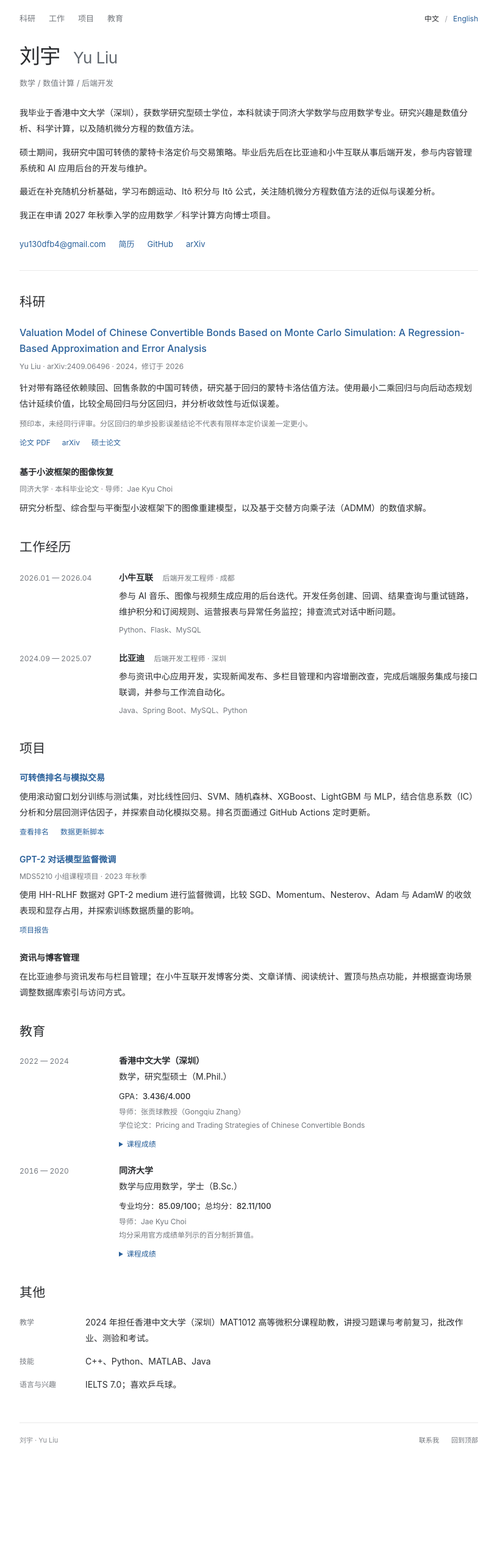
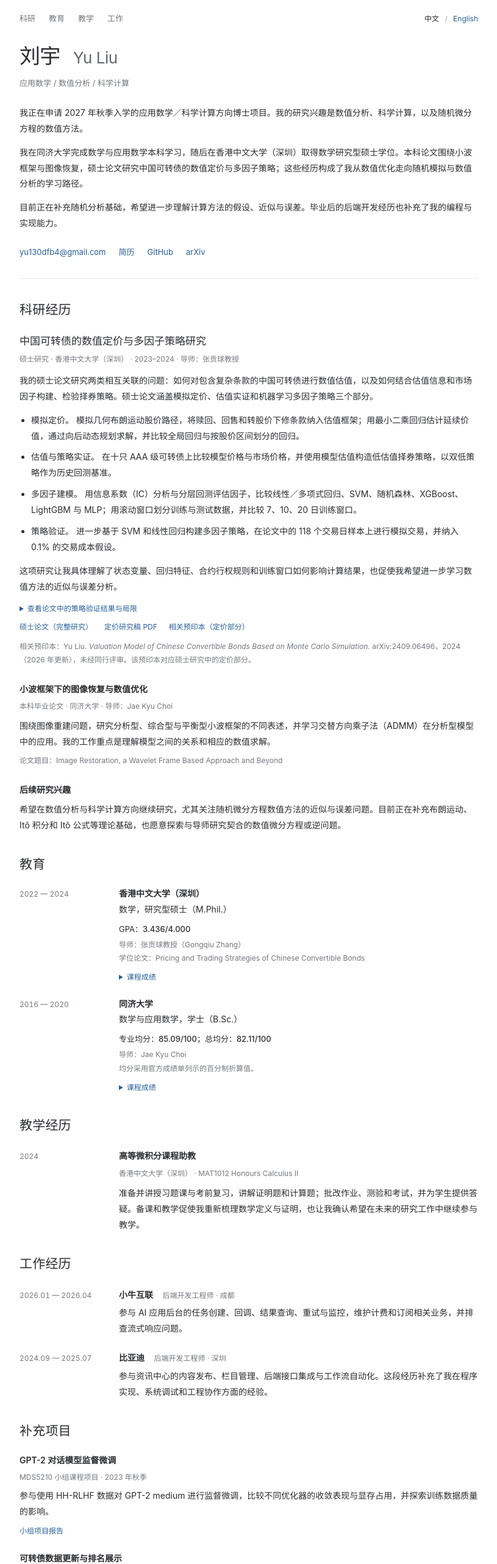
Before and after one commit to Aquareo/Aquareo.github.io, a plain HTML site: page dist/index.html in a window 1280 px wide. Shown: the part 40-2604 px from the top of the page at 61% size, without its empty margins (232-1047 px from the left). Before the commit the page ends 2445 px from the top, so only its background shows below. Drawn offline with Linux system fonts and the light colour scheme.

Commit message:
Present complete thesis scope in application-focused bilingual profile

```diff
--- a/dist/index.html
+++ b/dist/index.html
@@ -4,7 +4,7 @@
   <meta charset="UTF-8">
   <meta name="viewport" content="width=device-width, initial-scale=1">
   <meta name="theme-color" content="#ffffff">
-  <meta name="description" content="刘宇（Yu Liu）的个人主页：数学研究、可转债定价、后端开发与项目经历。">
+  <meta name="description" content="刘宇（Yu Liu）的博士申请主页：数值分析、科学计算、完整硕士研究、教育与教学经历。">
   <title>刘宇 · Yu Liu</title>
   <link rel="icon" href="assets/favicon.svg" type="image/svg+xml">
   <link rel="stylesheet" href="styles.css">
@@ -18,21 +18,15 @@
   <main class="page">
     <header class="profile" id="about">
       <div class="topbar">
-      <nav aria-label="页面导航">
-        <a href="#research">科研</a>
-        <a href="#experience">工作</a>
-        <a href="#projects">项目</a>
-        <a href="#education">教育</a>
-      </nav>
+      <nav aria-label="页面导航"><a href="#research">科研</a><a href="#education">教育</a><a href="#teaching">教学</a><a href="#experience">工作</a></nav>
       <div class="language-switch" aria-label="语言"><a href="./" lang="zh-CN" hreflang="zh-CN" aria-current="page">中文</a><span aria-hidden="true"> / </span><a href="en/" lang="en" hreflang="en">English</a></div>
       </div>
       <h1>刘宇 <span>Yu Liu</span></h1>
-      <p class="subtitle">数学 / 数值计算 / 后端开发</p>
+      <p class="subtitle">应用数学 / 数值分析 / 科学计算</p>
       <div class="bio">
-        <p>我毕业于香港中文大学（深圳），获数学研究型硕士学位，本科就读于同济大学数学与应用数学专业。研究兴趣是数值分析、科学计算，以及随机微分方程的数值方法。</p>
-        <p>硕士期间，我研究中国可转债的蒙特卡洛定价与交易策略。毕业后先后在比亚迪和小牛互联从事后端开发，参与内容管理系统和 AI 应用后台的开发与维护。</p>
-        <p>最近在补充随机分析基础，学习布朗运动、Itô 积分与 Itô 公式，关注随机微分方程数值方法的近似与误差分析。</p>
-        <p>我正在申请 2027 年秋季入学的应用数学／科学计算方向博士项目。</p>
+        <p>我正在申请 2027 年秋季入学的应用数学／科学计算方向博士项目。我的研究兴趣是数值分析、科学计算，以及随机微分方程的数值方法。</p>
+        <p>我在同济大学完成数学与应用数学本科学习，随后在香港中文大学（深圳）取得数学研究型硕士学位。本科论文围绕小波框架与图像恢复，硕士论文研究中国可转债的数值定价与多因子策略；这些经历构成了我从数值优化走向随机模拟与数值分析的学习路径。</p>
+        <p>目前正在补充随机分析基础，希望进一步理解计算方法的假设、近似与误差。毕业后的后端开发经历也补充了我的编程与实现能力。</p>
       </div>
       <div class="profile-links" aria-label="联系方式与个人资料">
         <a href="mailto:yu130dfb4@gmail.com">yu130dfb4@gmail.com</a>
@@ -43,57 +37,31 @@
     </header>
 
     <section id="research" aria-labelledby="research-heading">
-      <h2 id="research-heading">科研</h2>
+      <h2 id="research-heading">科研经历</h2>
       <article class="publication">
-        <h3><a href="assets/convertible-bonds-preprint.pdf" target="_blank" rel="noopener">Valuation Model of Chinese Convertible Bonds Based on Monte Carlo Simulation: A Regression-Based Approximation and Error Analysis</a></h3>
-        <p class="meta">Yu Liu · arXiv:2409.06496 · 2024，修订于 2026</p>
-        <p>针对带有路径依赖赎回、回售条款的中国可转债，研究基于回归的蒙特卡洛估值方法。使用最小二乘回归与向后动态规划估计延续价值，比较全局回归与分区回归，并分析收敛性与近似误差。</p>
-        <p class="note">预印本，未经同行评审。分区回归的单步投影误差结论不代表有限样本定价误差一定更小。</p>
-        <p class="resource-links"><a href="assets/convertible-bonds-preprint.pdf" target="_blank" rel="noopener">论文 PDF</a><a href="https://arxiv.org/abs/2409.06496" target="_blank" rel="noopener">arXiv</a><a href="assets/Thesis.pdf" target="_blank" rel="noopener">硕士论文</a></p>
+        <h3>中国可转债的数值定价与多因子策略研究</h3>
+        <p class="meta">硕士研究 · 香港中文大学（深圳） · 2023–2024 · 导师：张贡球教授</p>
+        <p>我的硕士论文研究两类相互关联的问题：如何对包含复杂条款的中国可转债进行数值估值，以及如何结合估值信息和市场因子构建、检验择券策略。硕士论文涵盖模拟定价、估值实证和机器学习多因子策略三个部分。</p>
+        <ul class="research-contributions">
+          <li><strong>模拟定价。</strong>模拟几何布朗运动股价路径，将赎回、回售和转股价下修条款纳入估值框架；用最小二乘回归估计延续价值，通过向后动态规划求解，并比较全局回归与按股价区间划分的回归。</li>
+          <li><strong>估值与策略实证。</strong>在十只 AAA 级可转债上比较模型价格与市场价格，并使用模型估值构造低估值择券策略，以双低策略作为历史回测基准。</li>
+          <li><strong>多因子建模。</strong>用信息系数（IC）分析与分层回测评估因子，比较线性／多项式回归、SVM、随机森林、XGBoost、LightGBM 与 MLP；用滚动窗口划分训练与测试数据，并比较 7、10、20 日训练窗口。</li>
+          <li><strong>策略验证。</strong>进一步基于 SVM 和线性回归构建多因子策略，在论文中的 118 个交易日样本上进行模拟交易，并纳入 0.1% 的交易成本假设。</li>
+        </ul>
+        <p>这项研究让我具体理解了状态变量、回归特征、合约行权规则和训练窗口如何影响计算结果，也促使我希望进一步学习数值方法的近似与误差分析。</p>
+        <details class="research-results"><summary>查看论文中的策略验证结果与局限</summary><p>硕士论文第 4 章表 4.8 报告：在 2023 年 2–7 月、118 个交易日的样本中，SVM 与线性回归策略的年化收益分别为 13.22% 和 18.62%，交易成本假设为 0.1%。这些是特定样本和设定下的历史模拟结果，不等同于实盘表现。论文也指出数据量有限，以及部分非线性模型存在过拟合问题。</p></details>
+        <p class="resource-links"><a href="assets/Thesis.pdf" target="_blank" rel="noopener">硕士论文（完整研究）</a><a href="assets/convertible-bonds-preprint.pdf" target="_blank" rel="noopener">定价研究稿 PDF</a><a href="https://arxiv.org/abs/2409.06496" target="_blank" rel="noopener">相关预印本（定价部分）</a></p>
+        <p class="note">相关预印本：Yu Liu. <cite>Valuation Model of Chinese Convertible Bonds Based on Monte Carlo Simulation.</cite> arXiv:2409.06496，2024（2026 年更新），未经同行评审。该预印本对应硕士研究中的定价部分。</p>
       </article>
       <article class="research-note">
-        <h3>基于小波框架的图像恢复</h3>
-        <p class="meta">同济大学 · 本科毕业论文 · 导师：Jae Kyu Choi</p>
-        <p>研究分析型、综合型与平衡型小波框架下的图像重建模型，以及基于交替方向乘子法（ADMM）的数值求解。</p>
+        <h3>小波框架下的图像恢复与数值优化</h3>
+        <p class="meta">本科毕业论文 · 同济大学 · 导师：Jae Kyu Choi</p>
+        <p>围绕图像重建问题，研究分析型、综合型与平衡型小波框架的不同表述，并学习交替方向乘子法（ADMM）在分析型模型中的应用。我的工作重点是理解模型之间的关系和相应的数值求解。</p>
+        <p class="meta">论文题目：Image Restoration, a Wavelet Frame Based Approach and Beyond</p>
       </article>
-    </section>
-
-    <section id="experience" aria-labelledby="experience-heading">
-      <h2 id="experience-heading">工作经历</h2>
-      <article class="dated-entry">
-        <p class="date">2026.01 — 2026.04</p>
-        <div>
-          <h3>小牛互联 <span class="role">后端开发工程师 · 成都</span></h3>
-          <p>参与 AI 音乐、图像与视频生成应用的后台迭代。开发任务创建、回调、结果查询与重试链路，维护积分和订阅规则、运营报表与异常任务监控；排查流式对话中断问题。</p>
-          <p class="meta">Python、Flask、MySQL</p>
-        </div>
-      </article>
-      <article class="dated-entry">
-        <p class="date">2024.09 — 2025.07</p>
-        <div>
-          <h3>比亚迪 <span class="role">后端开发工程师 · 深圳</span></h3>
-          <p>参与资讯中心应用开发，实现新闻发布、多栏目管理和内容增删改查，完成后端服务集成与接口联调，并参与工作流自动化。</p>
-          <p class="meta">Java、Spring Boot、MySQL、Python</p>
-        </div>
-      </article>
-    </section>
-
-    <section id="projects" aria-labelledby="projects-heading">
-      <h2 id="projects-heading">项目</h2>
-      <article class="project-entry">
-        <h3><a href="bonds/">可转债排名与模拟交易</a></h3>
-        <p>使用滚动窗口划分训练与测试集，对比线性回归、SVM、随机森林、XGBoost、LightGBM 与 MLP，结合信息系数（IC）分析和分层回测评估因子，并探索自动化模拟交易。排名页面通过 GitHub Actions 定时更新。</p>
-        <p class="resource-links"><a href="bonds/">查看排名</a><a href="https://github.com/Aquareo/Aquareo.github.io/blob/main/update_website.py" target="_blank" rel="noopener">数据更新脚本</a></p>
-      </article>
-      <article class="project-entry">
-        <h3><a href="assets/GPT2-SFT-report.pdf" target="_blank" rel="noopener">GPT-2 对话模型监督微调</a></h3>
-        <p class="meta">MDS5210 小组课程项目 · 2023 年秋季</p>
-        <p>使用 HH-RLHF 数据对 GPT-2 medium 进行监督微调，比较 SGD、Momentum、Nesterov、Adam 与 AdamW 的收敛表现和显存占用，并探索训练数据质量的影响。</p>
-        <p class="resource-links"><a href="assets/GPT2-SFT-report.pdf" target="_blank" rel="noopener">项目报告</a></p>
-      </article>
-      <article class="project-entry">
-        <h3>资讯与博客管理</h3>
-        <p>在比亚迪参与资讯发布与栏目管理；在小牛互联开发博客分类、文章详情、阅读统计、置顶与热点功能，并根据查询场景调整数据库索引与访问方式。</p>
+      <article class="research-note">
+        <h3>后续研究兴趣</h3>
+        <p>希望在数值分析与科学计算方向继续研究，尤其关注随机微分方程数值方法的近似与误差问题。目前正在补充布朗运动、Itô 积分和 Itô 公式等理论基础，也愿意探索与导师研究契合的数值微分方程或逆问题。</p>
       </article>
     </section>
 
@@ -109,14 +77,24 @@
       </div>
     </section>
 
-    <section id="more" aria-labelledby="more-heading">
-      <h2 id="more-heading">其他</h2>
-      <dl class="additional-info">
-        <div><dt>教学</dt><dd>2024 年担任香港中文大学（深圳）MAT1012 高等微积分课程助教，讲授习题课与考前复习，批改作业、测验和考试。</dd></div>
-        <div><dt>技能</dt><dd>C++、Python、MATLAB、Java</dd></div>
-        <div><dt>语言与兴趣</dt><dd>IELTS 7.0；喜欢乒乓球。</dd></div>
-      </dl>
+    <section id="teaching" aria-labelledby="teaching-heading">
+      <h2 id="teaching-heading">教学经历</h2>
+      <article class="dated-entry"><p class="date">2024</p><div><h3>高等微积分课程助教</h3><p class="meta">香港中文大学（深圳） · MAT1012 Honours Calculus II</p><p>准备并讲授习题课与考前复习，讲解证明题和计算题；批改作业、测验和考试，并为学生提供答疑。备课和教学促使我重新梳理数学定义与证明，也让我确认希望在未来的研究工作中继续参与教学。</p></div></article>
     </section>
+
+    <section id="experience" aria-labelledby="experience-heading">
+      <h2 id="experience-heading">工作经历</h2>
+      <article class="dated-entry"><p class="date">2026.01 — 2026.04</p><div><h3>小牛互联 <span class="role">后端开发工程师 · 成都</span></h3><p>参与 AI 应用后台的任务创建、回调、结果查询、重试与监控，维护计费和订阅相关业务，并排查流式响应问题。</p></div></article>
+      <article class="dated-entry"><p class="date">2024.09 — 2025.07</p><div><h3>比亚迪 <span class="role">后端开发工程师 · 深圳</span></h3><p>参与资讯中心的内容发布、栏目管理、后端接口集成与工作流自动化。这段经历补充了我在程序实现、系统调试和工程协作方面的经验。</p></div></article>
+    </section>
+
+    <section id="projects" aria-labelledby="projects-heading">
+      <h2 id="projects-heading">补充项目</h2>
+      <article class="project-entry"><h3>GPT-2 对话模型监督微调</h3><p class="meta">MDS5210 小组课程项目 · 2023 年秋季</p><p>参与使用 HH-RLHF 数据对 GPT-2 medium 进行监督微调，比较不同优化器的收敛表现与显存占用，并探索训练数据质量的影响。</p><p class="resource-links"><a href="assets/GPT2-SFT-report.pdf" target="_blank" rel="noopener">小组项目报告</a></p></article>
+      <article class="project-entry"><h3>可转债数据更新与排名展示</h3><p>研究之外的数据处理与自动化实践：采集数据，按筛选规则生成排名，并通过 GitHub Actions 定时更新。本网页中的排名脚本是展示与工程工具，不是硕士论文中完整定价和多因子回测框架的复现。</p><p class="resource-links"><a href="bonds/">排名页面</a><a href="https://github.com/Aquareo/Aquareo.github.io/blob/main/update_website.py" target="_blank" rel="noopener">数据更新脚本</a></p></article>
+    </section>
+
+    <section id="more" aria-labelledby="more-heading"><h2 id="more-heading">技能与其他</h2><dl class="additional-info"><div><dt>编程</dt><dd>C++、Python、MATLAB、Java</dd></div><div><dt>语言与兴趣</dt><dd>IELTS 7.0；乒乓球。</dd></div></dl></section>
     <footer><span>刘宇 · Yu Liu</span><a href="mailto:yu130dfb4@gmail.com">联系我</a><a href="#about">回到顶部</a></footer>
   </main>
 </body>
--- a/dist/styles.css
+++ b/dist/styles.css
@@ -115,3 +115,13 @@ footer a { color: var(--muted); }
 @media print {
   .topbar { display: none; }
 }
+
+.research-contributions { padding-left: 19px; margin: 13px 0; }
+.research-contributions li + li { margin-top: 9px; }
+.research-contributions strong { font-weight: 550; margin-right: 4px; }
+.research-results { margin-top: 12px; }
+.research-results summary { color: var(--link); cursor: pointer; width: fit-content; font-size: 12px; }
+.research-results summary:focus-visible { outline: 2px solid var(--link); outline-offset: 4px; }
+.research-results > p { margin-top: 9px; color: var(--muted); font-size: 12px; }
+.publication > h3 { color: var(--text); font-size: 17px; }
+@media print { .research-results { display: none; } }
```
Also changed, not shown: dist/en/index.html (+43 -65 lines), documents/academic-cv.html (added, +71 -0 lines), README.md, 1 other file.
